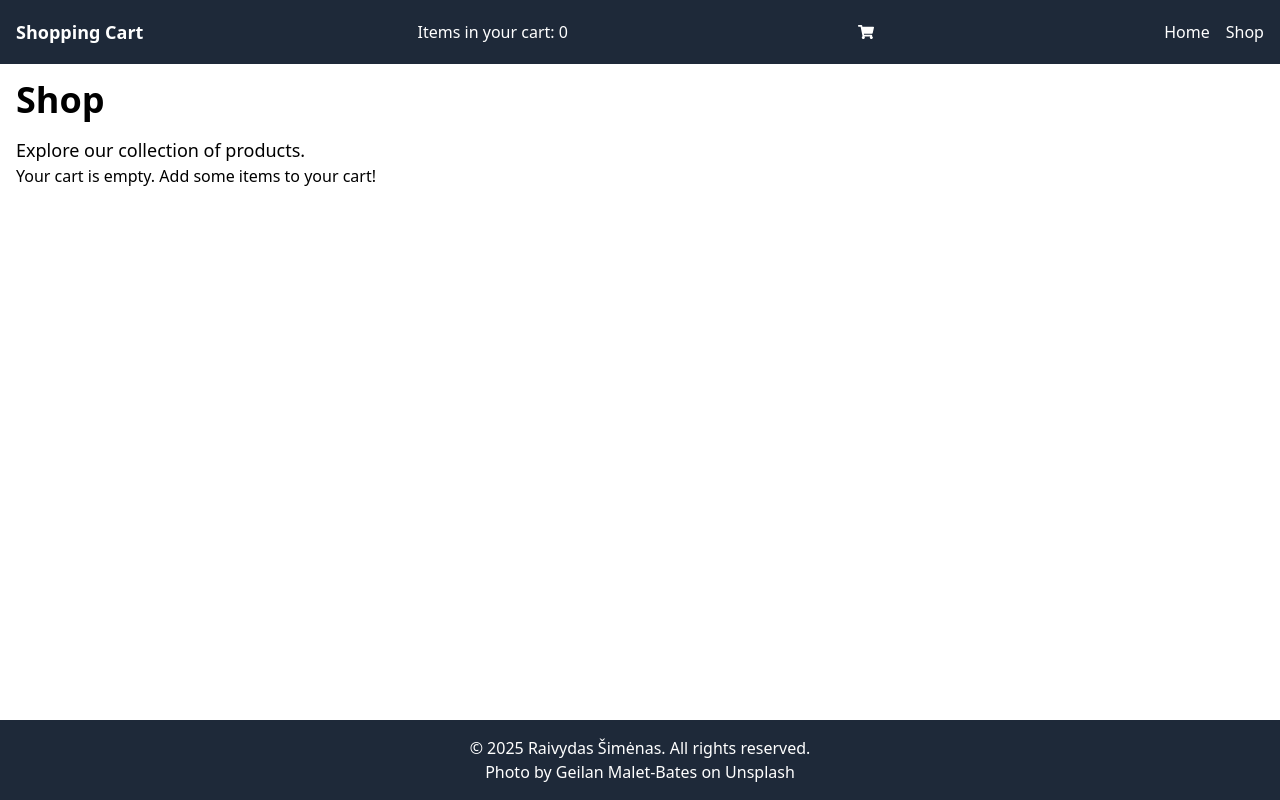
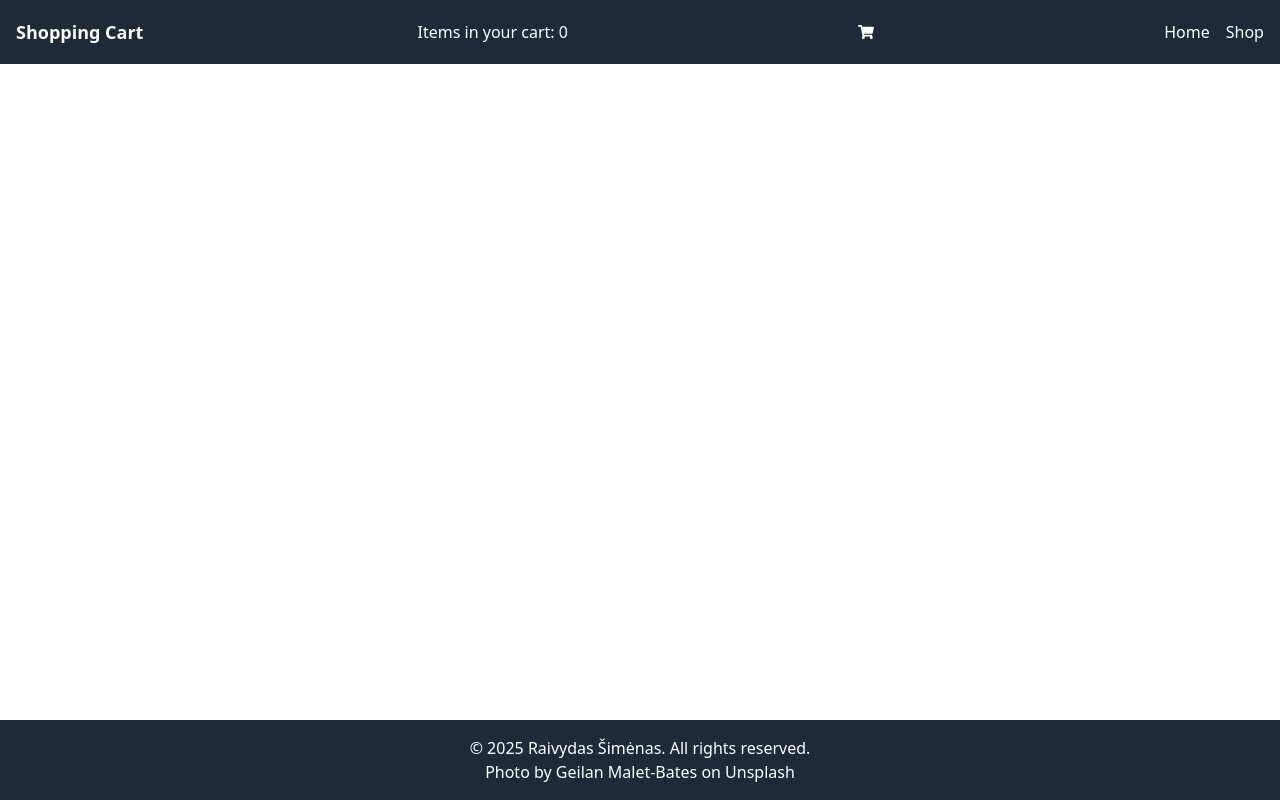
Before and after one commit to raivydassimenas/shopping-cart, a React (Vite) app: page /shop in a window 1280 px wide. Built offline with nearby package versions, Linux system fonts and the light colour scheme.

Commit message:
Add ShoppingItem and ShoppingItemList components.

```diff
--- /dev/null
+++ b/pnpm-workspace.yaml
@@ -0,0 +1,3 @@
+ignoredBuiltDependencies:
+  - '@tailwindcss/oxide'
+  - esbuild
--- a/src/components/CartItem.tsx
+++ b/src/components/CartItem.tsx
@@ -1,5 +1,5 @@
 import type { CartItemType } from "../pages/Layout.tsx";
-import { useState } from "react";
+import { FaTrash } from "react-icons/fa";
 
 function CartItem({ cartItem, setCartItems }: {
   cartItem: CartItemType;
@@ -9,53 +9,20 @@ function CartItem({ cartItem, setCartItems }: {
     setCartItems((prevItems) => prevItems.filter((item) => item.id !== cartItem.id));
   };
 
-  const [quantity, setQuantity] = useState(1);
-
-  const handleDecrement = () => {
-    setQuantity((q) => Math.max(1, q - 1));
-  };
-
-  const handleIncrement = () => {
-    setQuantity((q) => q + 1);
-  };
-
-  const handleChange = (e: React.ChangeEvent<HTMLInputElement>) => {
-    const value = Math.max(1, Number(e.target.value));
-    setQuantity(value);
-  };
-
   return (
-    <div className="cart-item">
-      <h3>{cartItem.name}</h3>
+    <div className="border-2 p-1 rounded-md shadow-md bg-white max-w-sm">
+      <div className={"flex items-center justify-between mb-2"}>
+        <h3>{cartItem.name}</h3>
+        <button
+          onClick={handleRemove}
+          className="text-red-500 hover:text-red-700 mb-2 "
+          title="Remove item from cart"
+        >
+          <FaTrash className="text-red-500" />
+        </button>
+      </div>
       <p>Price: ${cartItem.price.toFixed(2)}</p>
-      <button onClick={handleRemove}>Remove</button>
-      <form className="space-y-4">
-        <div>
-          <label className="block text-sm font-medium text-gray-700"
-                 htmlFor={`quantity-${cartItem.id}`}>Quantity:</label>
-          <button type="button" onClick={handleDecrement}
-                  className="px-2 py-1 bg-gray-200 rounded hover:bg-gray-300">-
-          </button>
-          <input
-            type="number"
-            id={`quantity-${cartItem.id}`}
-            name={`quantity-${cartItem.id}`}
-            min="1"
-            value={quantity}
-            onChange={handleChange}
-            className="block w-20 px-2 py-1 border border-gray-300 rounded-md shadow-sm focus:border-blue-500 focus:ring-blue-500"
-          />
-          <button type="button" onClick={handleIncrement}
-                  className="px-2 py-1 bg-gray-200 rounded hover:bg-gray-300">+
-          </button>
-        </div>
-        <button
-          type="submit"
-          className="w-full py-2 px-4 bg-blue-600 text-white rounded-md hover:bg-blue-700 focus:outline-none"
-        >
-          Add to Cart
-        </button>
-      </form>
+      <p>Quantity: {cartItem.quantity}</p>
     </div>
   );
 }
--- a/src/components/CartItemList.tsx
+++ b/src/components/CartItemList.tsx
@@ -1,17 +1,35 @@
-import CartItem from './CartItem.tsx';
-import type { CartItemType } from '../pages/Layout';
+import { useEffect } from "react";
+import CartItem from "./CartItem.tsx";
+import type { CartItemType } from "../pages/Layout";
 
 
-function CartItemList({cartItems, setCartItems} : {cartItems: CartItemType[], setCartItems: React.Dispatch<React.SetStateAction<CartItemType[]>>}) {
+function CartItemList({ cartItems, setCartItems }: {
+  cartItems: CartItemType[],
+  setCartItems: React.Dispatch<React.SetStateAction<CartItemType[]>>
+}) {
+  useEffect(() => {
+    const cartItem: CartItemType = {
+      id: 1,
+      name: "Sample Item",
+      price: 19.99,
+      quantity: 1
+    };
+    setCartItems(cartItems => {
+      if (cartItems.some((item: CartItemType) => item.id === cartItem.id))
+        return cartItems;
+      return [...cartItems, cartItem];
+    });
+  }, [setCartItems]);
+
   return (
-    <div className="cart-item-list">
+    <div className="grid grid-cols-1 sm:grid-cols-2 md:grid-cols-3 lg:grid-cols-4 gap-4 p-4">
       {cartItems.map((item, index) => (
         <div key={index} className="cart-item">
           <CartItem cartItem={item} setCartItems={setCartItems} />
         </div>
       ))}
       {cartItems.length === 0 && (
-        <div className="empty-cart-message">
+        <div className="col-span-full text-center text-gray-500">
           Your cart is empty. Add some items to your cart!
         </div>
       )}
--- /dev/null
+++ b/src/components/ShoppingItem.tsx
@@ -0,0 +1,60 @@
+export type ShoppingItemType = {
+  id: string;
+  name: string;
+  quantity: number;
+  price: number;
+  setQuantity: React.Dispatch<React.SetStateAction<number>>;
+}
+
+function ShoppingItem({ id, name, quantity, price, setQuantity }: ShoppingItemType) {
+  const handleDecrement = () => {
+    setQuantity((q) => Math.max(1, q - 1));
+  };
+
+  const handleIncrement = () => {
+    setQuantity((q) => q + 1);
+  };
+
+  const handleChange = (e: React.ChangeEvent<HTMLInputElement>) => {
+    const value = Math.max(1, Number(e.target.value));
+    setQuantity(value);
+  };
+  return (
+    <div className="shopping-item">
+      <h3>{name}</h3>
+      <p>Quantity: {quantity}</p>
+      <p>Price: ${price.toFixed(2)}</p>
+      <form className="space-y-4">
+        <div>
+          <label className="block text-sm font-medium text-gray-700"
+                 htmlFor={`quantity-${id}`}>Quantity:</label>
+          <div className="flex items-center space-x-2">
+            <button type="button" onClick={handleDecrement}
+                    className="px-2 py-1 bg-gray-200 rounded hover:bg-gray-300">-
+            </button>
+            <input
+              type="number"
+              id={id}
+              name={name}
+              min="1"
+              value={quantity}
+              onChange={handleChange}
+              className="block w-20 px-2 py-1 border border-gray-300 rounded-md shadow-sm focus:border-blue-500 focus:ring-blue-500"
+            />
+            <button type="button" onClick={handleIncrement}
+                    className="px-2 py-1 bg-gray-200 rounded hover:bg-gray-300">+
+            </button>
+          </div>
+        </div>
+        <button
+          type="submit"
+          className="w-full py-2 px-4 bg-blue-600 text-white rounded-md hover:bg-blue-700 focus:outline-none"
+        >
+          Add to Cart
+        </button>
+      </form>
+    </div>
+  );
+}
+
+export default ShoppingItem;
--- /dev/null
+++ b/src/components/ShoppingItemList.tsx
@@ -0,0 +1,30 @@
+import { useState, useEffect } from 'react';
+import ShoppingItem from "./ShoppingItem.tsx";
+import type { ShoppingItemType } from "./ShoppingItem.tsx";
+
+function ShoppingItemList() {
+  const [shoppingItems, setShoppingItems] = useState<ShoppingItemType[]>([]);
+
+  return (
+    <div className="grid grid-cols-1 sm:grid-cols-2 md:grid-cols-3 lg:grid-cols-4 gap-4 p-4">
+      {shoppingItems.map((item) => (
+        <ShoppingItem
+          key={item.id}
+          id={item.id}
+          name={item.name}
+          quantity={item.quantity}
+          price={item.price}
+          setQuantity={(quantity) => {
+            setShoppingItems((prevItems) =>
+              prevItems.map((i) =>
+                i.id === item.id ? { ...i, quantity } : i
+              )
+            );
+          }}
+        />
+      ))}
+    </div>
+  );
+}
+
+export default ShoppingItemList;
--- a/src/pages/Layout.tsx
+++ b/src/pages/Layout.tsx
@@ -5,10 +5,14 @@ export type CartItemType = {
   id: number;
   name: string;
   price: number;
+  quantity: number;
 };
 
 export type LayoutProps = {
-  children: (props: {cartItems: CartItemType[]; setCartItems: React.Dispatch<React.SetStateAction<CartItemType[]>>}) => React.ReactNode;
+  children: ((props: {
+    cartItems: CartItemType[];
+    setCartItems: React.Dispatch<React.SetStateAction<CartItemType[]>>
+  }) => React.ReactNode) | React.ReactNode;
 };
 
 function Layout({ children }: LayoutProps) {
@@ -18,7 +22,9 @@ function Layout({ children }: LayoutProps) {
     <div className="flex flex-col min-h-screen">
       <Navbar cartItems={cartItems} />
       <main className="flex-grow p-4">
-        {children({ cartItems, setCartItems })}
+        {typeof children === "function"
+          ? children({ cartItems, setCartItems })
+          : children}
       </main>
       <footer className="bg-gray-800 text-white p-4 text-center">
         <p>
--- a/src/pages/Shop.tsx
+++ b/src/pages/Shop.tsx
@@ -1,18 +1,10 @@
 import Layout from "./Layout.tsx";
-import CartItemList from "../components/CartItemList.tsx";
-import type { LayoutProps } from "./Layout.tsx";
-import type { CartItemType } from "./Layout.tsx";
+import ShoppingItemList from "../components/ShoppingItemList.tsx";
 
 function Shop() {
   return (
     <Layout>
-      {({ cartItems, setCartItems }: LayoutProps) => (
-        <div className="container mx-auto">
-          <h1 className="text-4xl font-bold mb-4">Shop</h1>
-          <p className="text-lg">Explore our collection of products.</p>
-          <CartItemList cartItems={cartItems} setCartItems={setCartItems}/>
-        </div>
-      )}
+      <ShoppingItemList />
     </Layout>
   );
 }
```
